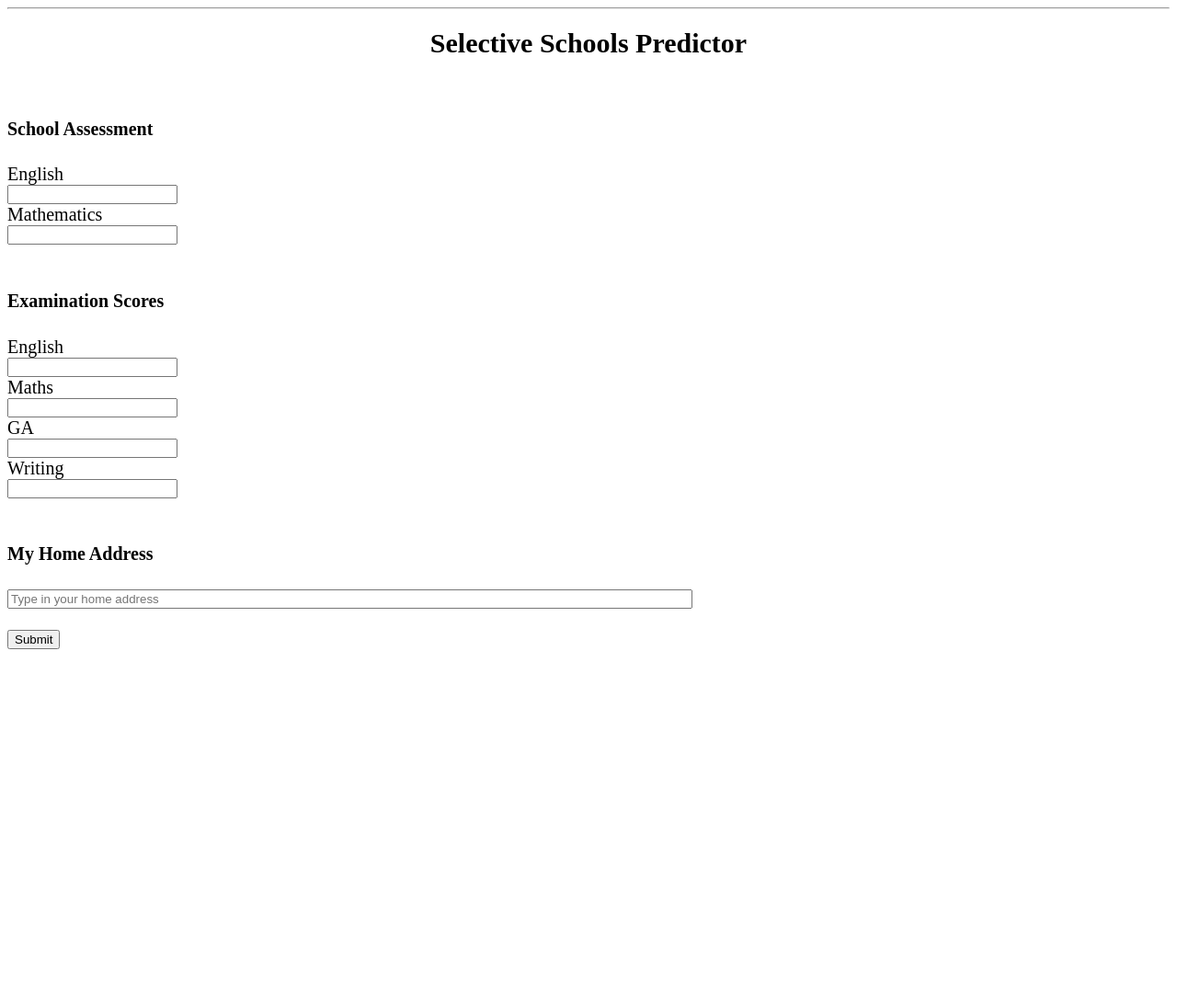
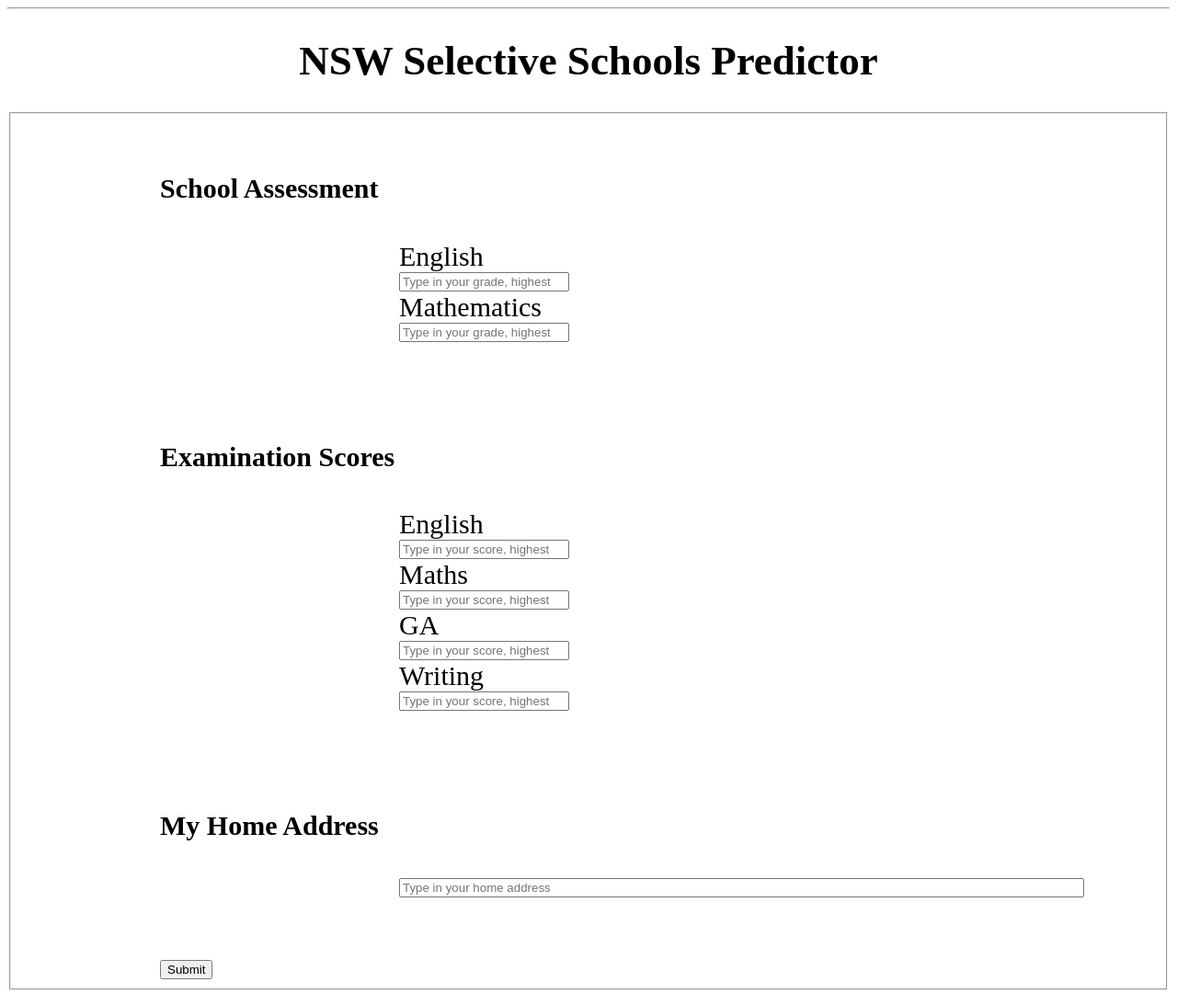
Before and after one commit to codesydney/myselective, a Flask app: page / in a window 1280 px wide. Shown: the whole page at 92% size. Before the commit the page ends 800 px from the top, so only its background shows below. Run offline with Flask 2, Linux system fonts and the light colour scheme; some libraries are stand-ins or nearby versions.

```diff
--- a/app/forms.py
+++ b/app/forms.py
@@ -7,18 +7,18 @@ from werkzeug.datastructures import MultiDict
 
 class MainForm(Form):
 	SchoolAssessmentTitle = StringField("School Assessment")
-	School_English = IntegerField('English', [validators.Required("Please enter your English school assessment.")])
-	School_Maths = IntegerField('Mathematics', [validators.Required("Please enter your Maths school assessment.")])
+	School_English = IntegerField('English', [validators.Required("Please enter your English school assessment.")],render_kw={"placeholder": "Type in your grade, highest is 100","size":"30"})
+	School_Maths = IntegerField('Mathematics', [validators.Required("Please enter your Maths school assessment.")],render_kw={"placeholder": "Type in your grade, highest is 100","size":"30"})
 	ExaminationScoresTitle = StringField("Examination Scores")
-	ExaminationScores_English = IntegerField('English', [validators.Required("Please enter your English exam score.")])
-	ExaminationScores_Maths = IntegerField('Maths', [validators.Required("Please enter your Maths exam score.")])
-	ExaminationScores_GA = IntegerField('GA', [validators.Required("Please enter your GA exam score.")])
-	ExaminationScores_Writing = IntegerField('Writing', [validators.Required("Please enter your Writing exam score.")])
+	ExaminationScores_English = IntegerField('English', [validators.Required("Please enter your English exam score.")],render_kw={"placeholder": "Type in your score, highest is 100","size":"30"})
+	ExaminationScores_Maths = IntegerField('Maths', [validators.Required("Please enter your Maths exam score.")],render_kw={"placeholder": "Type in your score, highest is 100","size":"30"})
+	ExaminationScores_GA = IntegerField('GA', [validators.Required("Please enter your GA exam score.")],render_kw={"placeholder": "Type in your score, highest is 100","size":"30"})
+	ExaminationScores_Writing = IntegerField('Writing', [validators.Required("Please enter your Writing exam score.")],render_kw={"placeholder": "Type in your score, highest is 100","size":"30"})
 	HomeAddressTitle = StringField("Home Address")
 	HomeAddress = StringField('Home Address', [validators.Required("Please enter your Home address.")],render_kw={"placeholder": "Type in your home address","id":"geocomplete","size":"90"})
 	HomeLat = HiddenField(render_kw={"id":"home_lat"})
 	HomeLng = HiddenField(render_kw={"id":"home_lng"})
-	Submit1 = SubmitField('Submit')
+	Submit1 = SubmitField('Submit',render_kw={"size":"90"})
 
 class ResultForm(Form):
-    Submit2 = SubmitField('Try again')
+    Submit2 = SubmitField('Try again',render_kw={"size":"90"})
--- a/app/templates/mainform.html
+++ b/app/templates/mainform.html
@@ -2,54 +2,60 @@
 {% extends "base.html" %}
 
 {% block content %}
-<h1 style="font-size:30px;font-weight:bold;margin-center:150px;text-align:center;">Selective Schools Predictor</h1>
+<h1 style="font-size:45px;font-weight:bold;margin-center:150px;text-align:center;">NSW Selective Schools Predictor</h1>
 
+      <div style="margin-left:150px; color:red">
       {% for message in form.School_English.errors %}
-         <div style="color:red">{{ message }}</div>
+         <div>{{ message }}</div>
       {% endfor %}
 
       {% for message in form.School_Maths.errors %}
-         <div style="color:red">{{ message }}</div>
+         <div>{{ message }}</div>
       {% endfor %}
 
       {% for message in form.ExaminationScores_English.errors %}
-         <div style="color:red">{{ message }}</div>
+         <div>{{ message }}</div>
       {% endfor %}
 
       {% for message in form.ExaminationScores_Maths.errors %}
-         <div style="color:red">{{ message }}</div>
+         <div>{{ message }}</div>
       {% endfor %}
 
       {% for message in form.ExaminationScores_GA.errors %}
-         <div style="color:red">{{ message }}</div>
+         <div>{{ message }}</div>
       {% endfor %}
 
       {% for message in form.ExaminationScores_Writing.errors %}
-         <div style="color:red">{{ message }}</div>
+         <div>{{ message }}</div>
       {% endfor %}
 
 	  {% for message in form.HomeAddress.errors %}
-         <div style="color:red">{{ message }}</div>
+         <div">{{ message }}</div>
       {% endfor %}
+      </div>
 
       <form action = "" method="POST" name="mainform">
+           <fieldset>
             <br>
             {{ form.hidden_tag() }}
 
-            <div style = font-size:20px; font-weight:bold; margin-left:150px;>
+            <div style = "font-size:30px; font-weight:normal; margin-left:150px;">
                <h4>School Assessment</h4>
 
+			   <div style = "margin-left:260px;">
                {{ form.School_English.label }}<br>
                {{ form.School_English }}
                <br>
 
                {{ form.School_Maths.label }}<br>
                {{ form.School_Maths }}
-               <br>
+               </div>
+			   <br>
                <br>
 
 			   <h4>Examination Scores</h4>
 
+			   <div style = "margin-left:260px;">
                {{ form.ExaminationScores_English.label }}<br>
                {{ form.ExaminationScores_English }}
                <br>
@@ -64,16 +70,20 @@
 
                {{ form.ExaminationScores_Writing.label }}<br>
                {{ form.ExaminationScores_Writing }}
+			   </div>
                <br>
                <br>
 
 			  <body>
    			    <h4>My Home Address</h4>
+
+				<div style = "margin-left:260px;">
 				<form>
                  {{ form.HomeAddress }}
 				 {{ form.HomeLat }}
 				 {{ form.HomeLng }}
 				</form>
+				</div>
 
 				<script src="http://maps.googleapis.com/maps/api/js?key=AIzaSyDF717x9JS9ixAmsn1vJnElLfWn20BgKcM&sensor=false&amp;libraries=places"></script>
 				<script src="http://ajax.googleapis.com/ajax/libs/jquery/1.7.1/jquery.min.js"></script>
@@ -105,6 +115,7 @@
 			  <br>
 
 			  {{ form.Submit1 }}
+
             </div>
       </form>
 
--- a/app/views.py
+++ b/app/views.py
@@ -2,6 +2,7 @@ from flask import render_template, flash, redirect, request, url_for
 from app import app, db, models
 from .forms import MainForm, ResultForm
 from math import sin, cos, sqrt, atan2
+from flask_bootstrap import Bootstrap
 
 @app.route('/', methods=['GET', 'POST'])
 @app.route('/index', methods=['GET', 'POST'])
```
Also changed, not shown: app/templates/result.html (+39 -20 lines), app.db.
